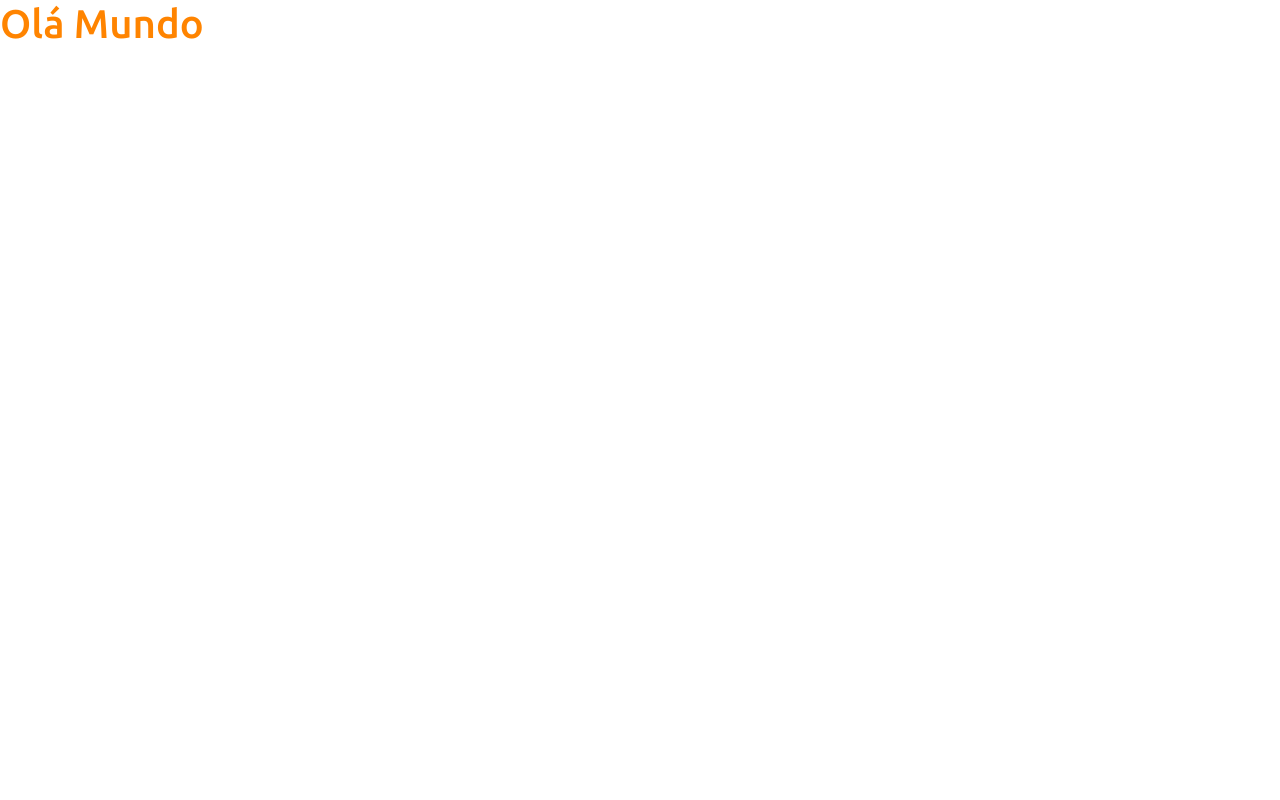
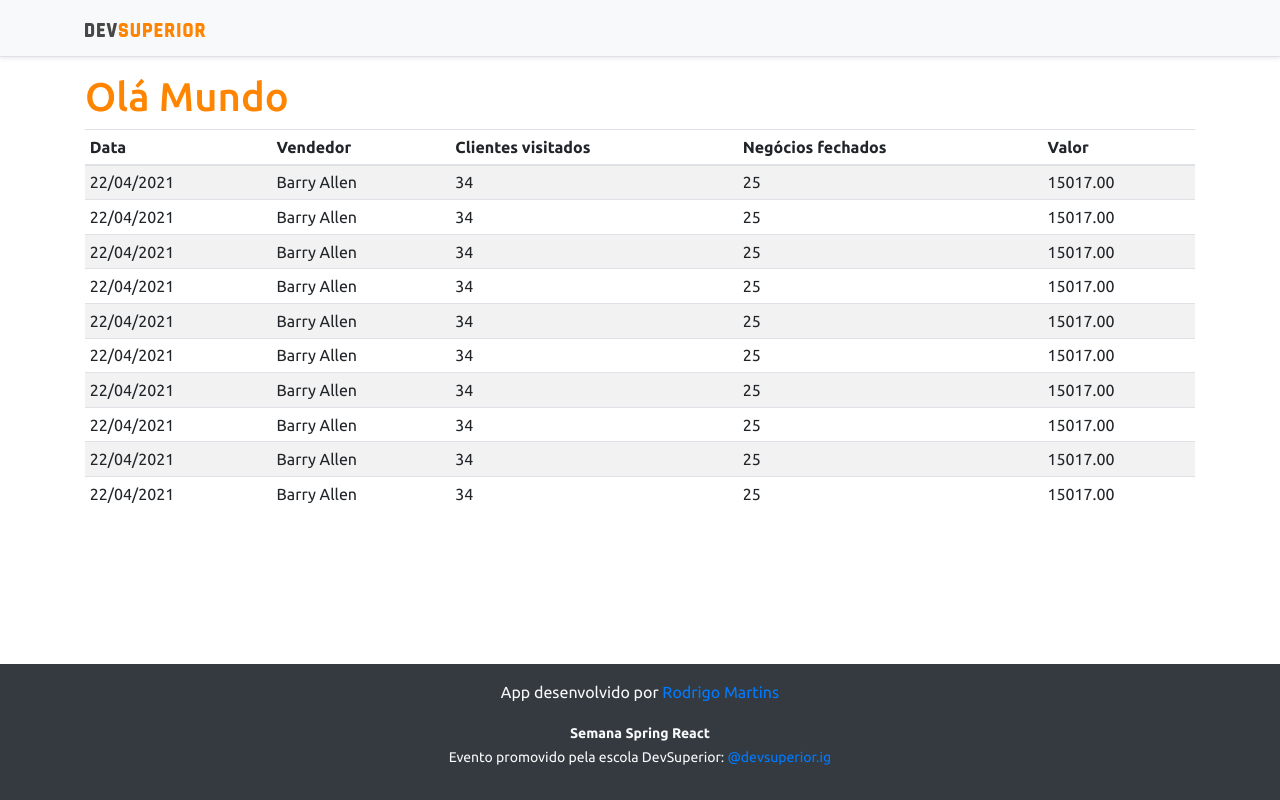
Before and after one commit to rodrigoduartemartins/projeto-sds3-devsuperior, a React (Create React App) app in the folder frontend/: page / in a window 1280 px wide. Built offline with nearby package versions, Linux system fonts and the light colour scheme.

Commit message:
Componentes estáticos básicos

```diff
--- a/frontend/public/index.html
+++ b/frontend/public/index.html
@@ -1,5 +1,5 @@
 <!DOCTYPE html>
-<html lang="en">
+<html lang="pt_BR">
   <head>
     <meta charset="utf-8" />
     <link rel="icon" href="%PUBLIC_URL%/favicon.ico" />
@@ -7,37 +7,12 @@
     <meta name="theme-color" content="#000000" />
     <meta
       name="description"
-      content="Web site created using create-react-app"
+      content="Esse app foi desenvolvido na semana Spring React"
     />
-    <link rel="apple-touch-icon" href="%PUBLIC_URL%/logo192.png" />
-    <!--
-      manifest.json provides metadata used when your web app is installed on a
-      user's mobile device or desktop. See https://developers.google.com/web/fundamentals/web-app-manifest/
-    -->
-    <link rel="manifest" href="%PUBLIC_URL%/manifest.json" />
-    <!--
-      Notice the use of %PUBLIC_URL% in the tags above.
-      It will be replaced with the URL of the `public` folder during the build.
-      Only files inside the `public` folder can be referenced from the HTML.
-
-      Unlike "/favicon.ico" or "favicon.ico", "%PUBLIC_URL%/favicon.ico" will
-      work correctly both with client-side routing and a non-root public URL.
-      Learn how to configure a non-root public URL by running `npm run build`.
-    -->
-    <title>React App</title>
+    <title>DSVendas</title>
   </head>
   <body>
-    <noscript>You need to enable JavaScript to run this app.</noscript>
+    <noscript>Você precisa habilitar o JavaScript para rodar este app.</noscript>
     <div id="root"></div>
-    <!--
-      This HTML file is a template.
-      If you open it directly in the browser, you will see an empty page.
-
-      You can add webfonts, meta tags, or analytics to this file.
-      The build step will place the bundled scripts into the <body> tag.
-
-      To begin the development, run `npm start` or `yarn start`.
-      To create a production bundle, use `npm run build` or `yarn build`.
-    -->
   </body>
 </html>
--- a/frontend/src/App.tsx
+++ b/frontend/src/App.tsx
@@ -1,8 +1,17 @@
+import DataTable from "components/dataTable";
+import Footer from "components/Footer";
+import NavBar from "components/NavBar";
+
 function App() {
   return (
-    <div>
-      <h1 className="text-primary">Olá Mundo </h1>
-    </div>
+    <>
+      <NavBar />
+      <div className="container">
+        <h1 className="text-primary">Olá Mundo </h1>
+        <DataTable />
+      </div>
+      <Footer />
+    </>
   );
 }
 
--- /dev/null
+++ b/frontend/src/components/Footer/index.tsx
@@ -0,0 +1,13 @@
+const Footer = () => {
+    return (
+        <footer className="footer mt-auto py-3 bg-dark">
+            <div className="container">
+                <p className="text-light">App desenvolvido por <a href="https://github.com/rodrigoduartemartins" target="_blank" rel="noreferrer">Rodrigo Martins</a></p>
+                <p className="text-light"><small><strong>Semana Spring React</strong><br />
+      Evento promovido pela escola DevSuperior: <a href="https://instagram.com/devsuperior.ig" target="_blank" rel="noreferrer">@devsuperior.ig</a></small></p>
+            </div>
+        </footer>
+    );
+}
+
+export default Footer;
--- /dev/null
+++ b/frontend/src/components/NavBar/index.tsx
@@ -0,0 +1,15 @@
+import ImgDsDark from 'assets/img/ds-dark.svg'
+
+const NavBar = () => {
+    return (
+        <div className="d-flex flex-column flex-md-row align-items-center p-3 px-md-4 mb-3 bg-light border-bottom shadow-sm">
+            <div className="container">
+                <nav className="my-2 my-md-0 mr-md-3">
+                    <img src={ImgDsDark} alt="DevSuperior" width="120" />
+                </nav>
+            </div>
+        </div>
+    );
+}
+
+export default NavBar;
--- /dev/null
+++ b/frontend/src/components/dataTable/index.tsx
@@ -0,0 +1,84 @@
+const DataTable = () => {
+    return (
+        <div className="table-responsive">
+            <table className="table table-striped table-sm">
+                <thead>
+                    <tr>
+                        <th>Data</th>
+                        <th>Vendedor</th>
+                        <th>Clientes visitados</th>
+                        <th>Negócios fechados</th>
+                        <th>Valor</th>
+                    </tr>
+                </thead>
+                <tbody>
+                    <tr>
+                        <td>22/04/2021</td>
+                        <td>Barry Allen</td>
+                        <td>34</td>
+                        <td>25</td>
+                        <td>15017.00</td>
+                    </tr>
+                    <tr>
+                        <td>22/04/2021</td>
+                        <td>Barry Allen</td>
+                        <td>34</td>
+                        <td>25</td>
+                        <td>15017.00</td>
+                    </tr>                    <tr>
+                        <td>22/04/2021</td>
+                        <td>Barry Allen</td>
+                        <td>34</td>
+                        <td>25</td>
+                        <td>15017.00</td>
+                    </tr>                    <tr>
+                        <td>22/04/2021</td>
+                        <td>Barry Allen</td>
+                        <td>34</td>
+                        <td>25</td>
+                        <td>15017.00</td>
+                    </tr>                    <tr>
+                        <td>22/04/2021</td>
+                        <td>Barry Allen</td>
+                        <td>34</td>
+                        <td>25</td>
+                        <td>15017.00</td>
+                    </tr>                    <tr>
+                        <td>22/04/2021</td>
+                        <td>Barry Allen</td>
+                        <td>34</td>
+                        <td>25</td>
+                        <td>15017.00</td>
+                    </tr>                    <tr>
+                        <td>22/04/2021</td>
+                        <td>Barry Allen</td>
+                        <td>34</td>
+                        <td>25</td>
+                        <td>15017.00</td>
+                    </tr>                    <tr>
+                        <td>22/04/2021</td>
+                        <td>Barry Allen</td>
+                        <td>34</td>
+                        <td>25</td>
+                        <td>15017.00</td>
+                    </tr>                    <tr>
+                        <td>22/04/2021</td>
+                        <td>Barry Allen</td>
+                        <td>34</td>
+                        <td>25</td>
+                        <td>15017.00</td>
+                    </tr>                    <tr>
+                        <td>22/04/2021</td>
+                        <td>Barry Allen</td>
+                        <td>34</td>
+                        <td>25</td>
+                        <td>15017.00</td>
+                    </tr>
+                </tbody>
+            </table>
+        </div>
+
+    );
+}
+
+export default DataTable;
```
Also changed, not shown: frontend/src/assets/img/ds-dark.svg (added).
